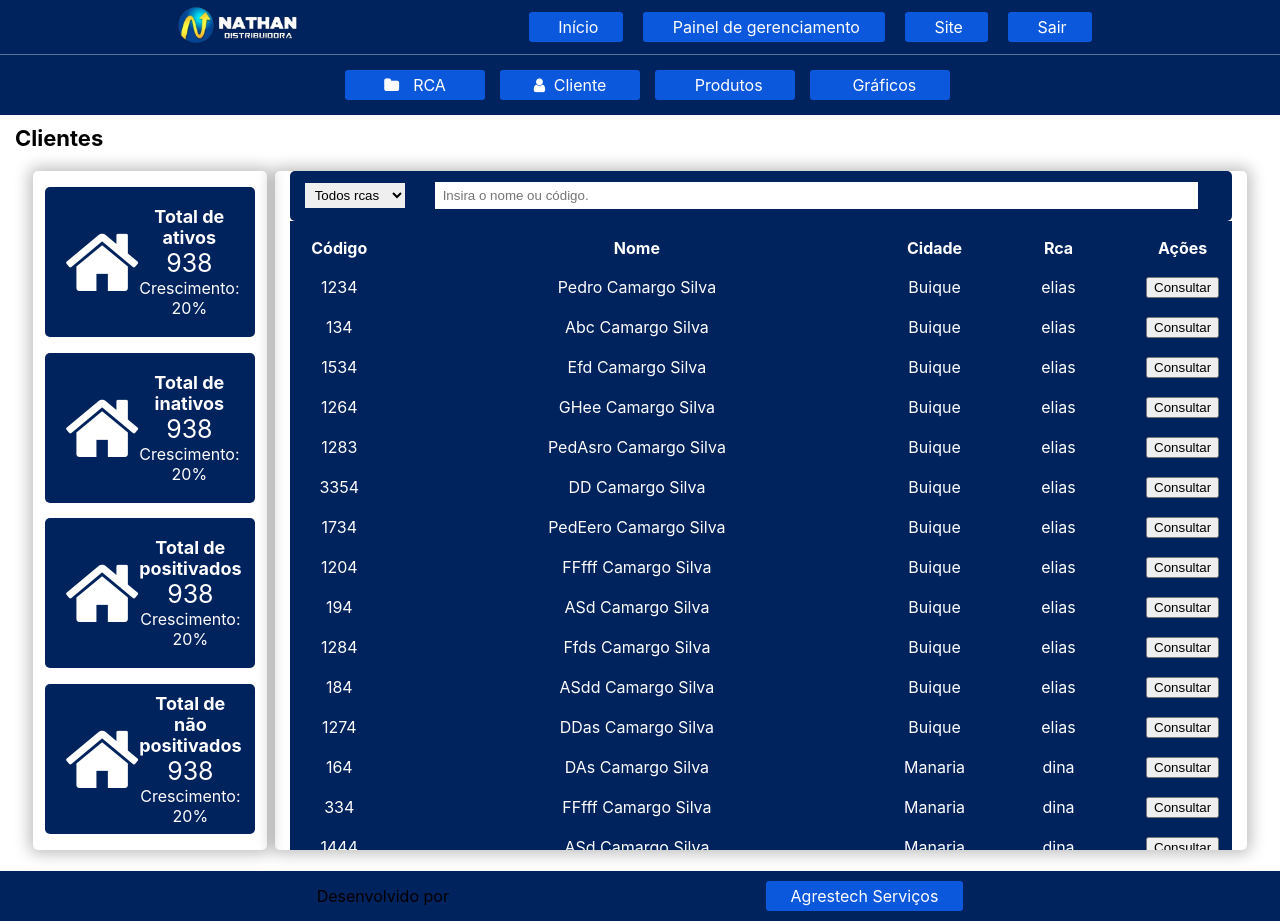
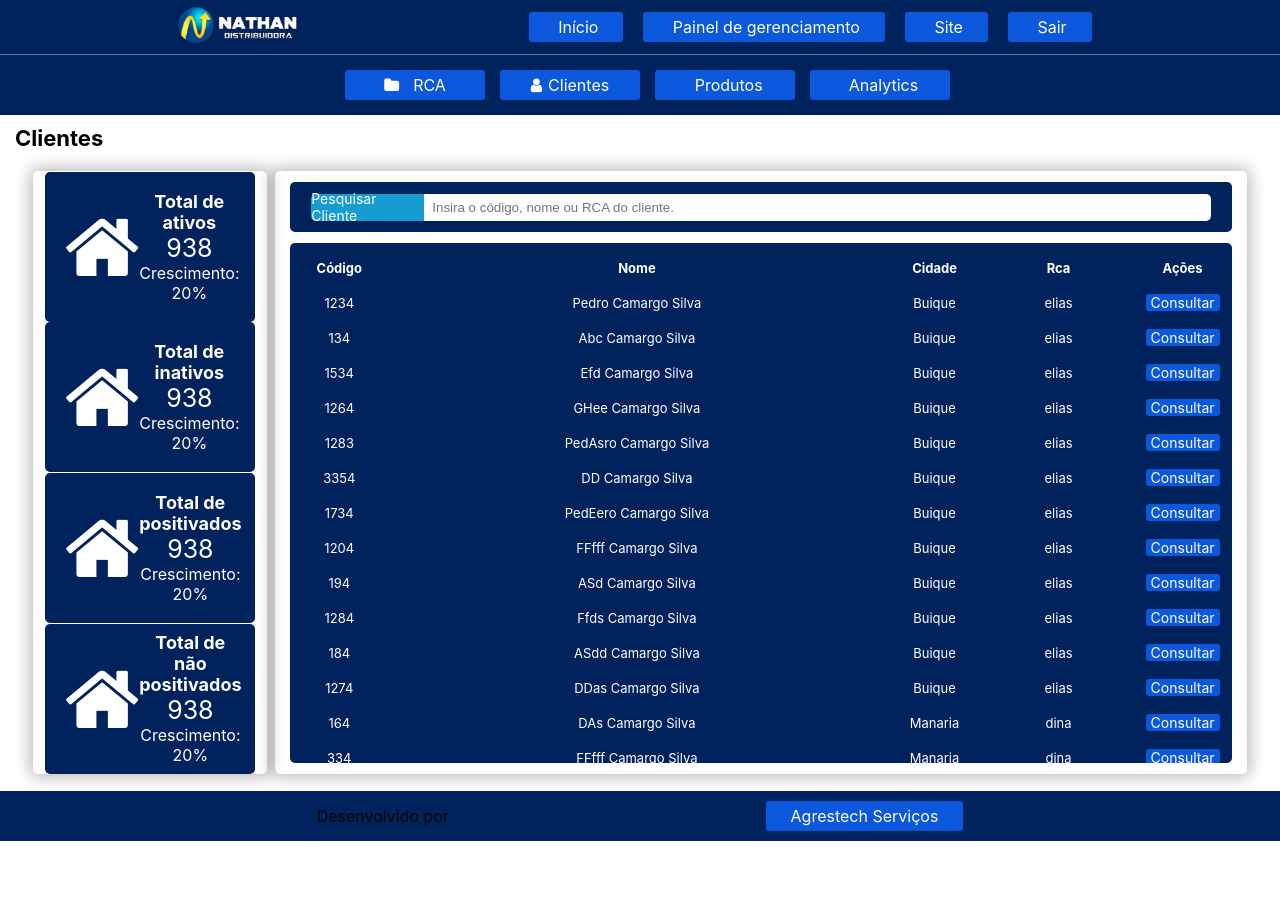
Before and after one commit to ramonlopz1/react-dashboard, a React (Create React App) app: page /customers in a window 1280 px wide. After the commit the page ends 841 px from the top, so only its background shows below. Built offline with nearby package versions, Linux system fonts and the light colour scheme; data requests are answered from the project's data file.

Commit message:
starting customer profile

```diff
--- a/src/components/customer/Customer.css
+++ b/src/components/customer/Customer.css
@@ -70,36 +70,37 @@
     box-sizing: border-box;
     border-radius: 5px;
     display: flex;
-    justify-content: left;
-    gap: 30px;
+    justify-content: center;
     height: 50px;
-    padding-left: 15px;
     width: 97%;
 }
 
-.section__customer .container:nth-of-type(2) .search select,
-input {
+.section__customer .container:nth-of-type(2) .search label {
+    align-items: center;
+    background-color: var(--cor3);
+    border-radius: 5px 0px 0px 5px;
+    color: white;
+    display: flex;
+    font-size: 14px;
+    height: 27px;
+    justify-content: center;
+    width: 12%;
+}
+
+
+.section__customer .container:nth-of-type(2) .search .input__search {
     height: 25px;
     border: none;
+    border-radius: 0px 5px 5px 0px;
     outline: none;
-    text-indent: 6px
-}
-
-.section__customer .container:nth-of-type(2) .search .input__byrca {
-    width: 100px;
-}
-
-.section__customer .container:nth-of-type(2) .search .input__bycode {
-    width: 80px;
-}
-
-.section__customer .container:nth-of-type(2) .search .input__byname {
-    width: 81.87%;
+    text-indent: 6px;
+    width: 83%;
 }
 
 
 .wrap__table {
-    height: 630px;
+    height: 520px;
+    border-radius: 5px;
     width: 97%;
     overflow: auto;
 }
@@ -119,6 +120,10 @@ table tbody {
 
 table thead {
     color: white;
+}
+
+table thead tr th {
+    position: sticky;
 }
 
 table td {
@@ -143,7 +148,17 @@ td:nth-of-type(5) {
     width: 10%;
 }
 
+table .btn__consult {
+    font-size: 14px;
+    padding: 0px 5px;
+}
+
+table .btn__consult:hover {
+    background-color: var(--cor3);
+}
+
 table tr {
+    border: 1px solid white;
+    font-size: 13px;
     margin: 5px;
-    border: 1px solid white;
 }
--- a/src/components/customer/Customer.jsx
+++ b/src/components/customer/Customer.jsx
@@ -1,6 +1,7 @@
 import React, { Component } from 'react'
 import './Customer.css'
 import Main from '../templates/main/Main'
+import { Link } from 'react-router-dom'
 
 export default class Customer extends Component {
 
@@ -29,7 +30,7 @@ export default class Customer extends Component {
     }
 
     filterCustomer() {
-        const filter = document.querySelector('.input__byname')
+        const filter = document.querySelector('.input__search')
 
         filter.addEventListener('input', (event) => {
             const input = event.target
@@ -81,13 +82,15 @@ export default class Customer extends Component {
                     <td className='tdName'>{customer.name}</td>
                     <td >{customer.city}</td>
                     <td className='tdRca'>{customer.rca}</td>
-                    <td><button>Consultar</button></td>
+                    <td>
+                        <Link code={customer.code} className='btn__consult' to={`/customers/profile/${customer.code}`}>
+                            Consultar
+                        </Link>
+                    </td>
                 </tr>
             )
         })
-
     }
-
 
     renderMainSection() {
 
@@ -129,12 +132,8 @@ export default class Customer extends Component {
                 </div>
                 <div className="container">
                     <div className="search">
-                        <select className='input__byrca' name="byrca" id="">
-                            <option value="Todos">Todos rcas</option>
-                            <option value="Elias">Elias</option>
-                            <option value="Dina">Dina</option>
-                        </select>
-                        <input type="text" name="" id="" className='input__byname' placeholder='Insira o nome ou código.' />
+                        <label htmlFor="input__search">Pesquisar Cliente</label>
+                        <input type="text" name="input__search" id="" className='input__search' placeholder='Insira o código, nome ou RCA do cliente.' />
 
                     </div>
                     <div className='wrap__table'>
--- /dev/null
+++ b/src/components/customer/profile/CustomerProfile.jsx
@@ -0,0 +1,24 @@
+import './CustomerProfile.css'
+import React from 'react'
+import Main from '../../templates/main/Main'
+//import { useParams } from 'react-router-dom'
+
+export default class CustomerProfile extends React.Component {
+
+    // componentDidMount() {
+    //    // this.getParams()
+    // }
+
+    // getParams() {
+    //     const { code } = useParams
+
+    // }
+
+    render() {
+        return (
+            <Main title={this.props.code}>
+
+            </Main>
+        )
+    }
+}
--- a/src/components/templates/header/NavBottom.jsx
+++ b/src/components/templates/header/NavBottom.jsx
@@ -9,15 +9,14 @@ const NavBottom = props =>
                 <i className="fa fa-folder"></i> RCA
             </Link>
             <Link to="/customers" className='link'>
-                <i className="fa fa-user"></i> Cliente
+                <i className="fa fa-user"></i> Clientes
             </Link>
             <Link to="/" className='link'>
                 <i className="fa fa-boxes"></i> Produtos
             </Link>
             <Link to="/revenue" className='link'>
-                <i className="fa fa-boxes"></i> Gráficos
+                <i className="fa fa-boxes"></i> Analytics
             </Link>
-
         </div>
     </nav>
 
--- a/src/routes/Routes.jsx
+++ b/src/routes/Routes.jsx
@@ -4,6 +4,7 @@ import Home from '../components/home/Home';
 import Graphic from '../components/graphics/Graphic';
 import Rca from '../components/rca/Rca';
 import Customer from '../components/customer/Customer';
+import CustomerProfile from '../components/customer/profile/CustomerProfile';
 
 // eslint-disable-next-line import/no-anonymous-default-export
 export default props => (
@@ -60,6 +61,10 @@ export default props => (
             <Customer title="Clientes" />
         } />
 
+        <Route path="/customers/profile/:code/" element={
+            <CustomerProfile/>
+        } />
+
         <Route path="*" element={<Home />} />
     </Routes>
 )
```
Also changed, not shown: src/components/customer/profile/CustomerProfile.css (added).
